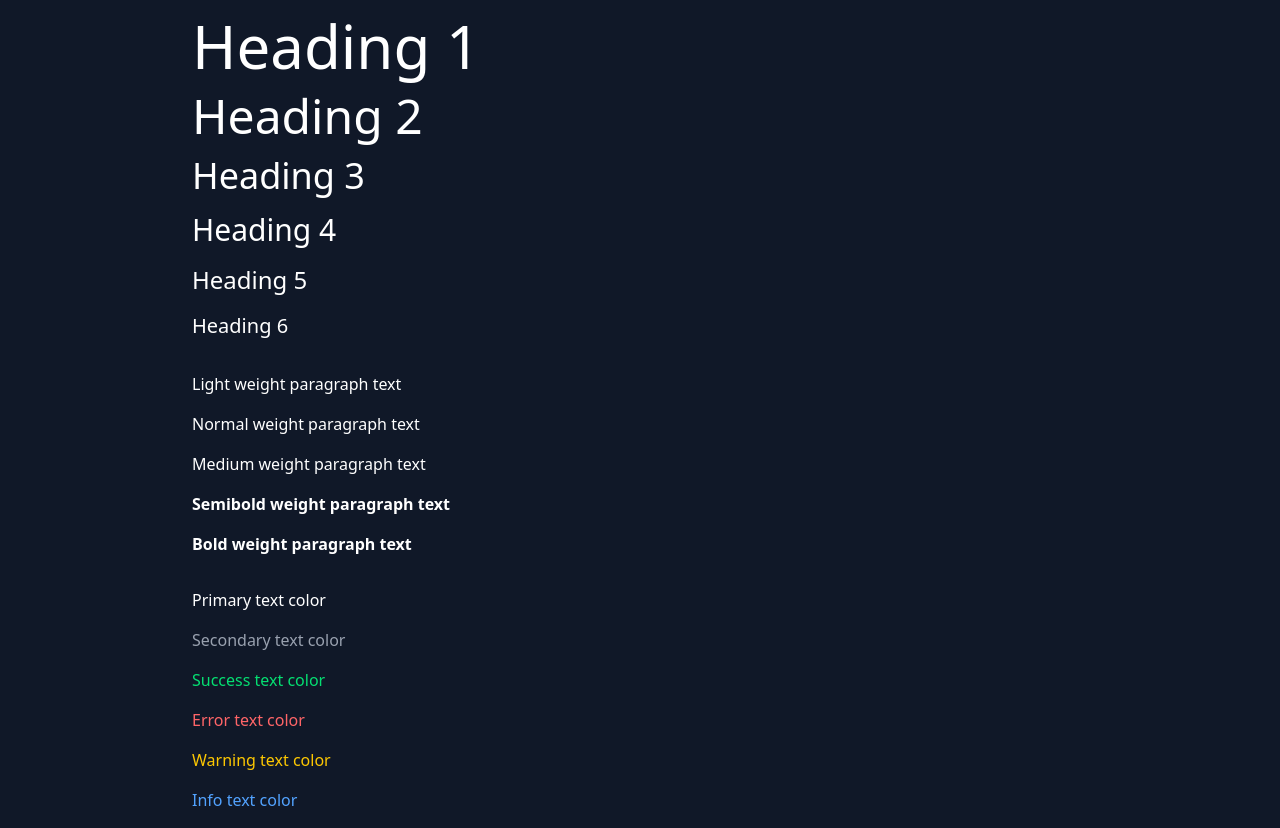
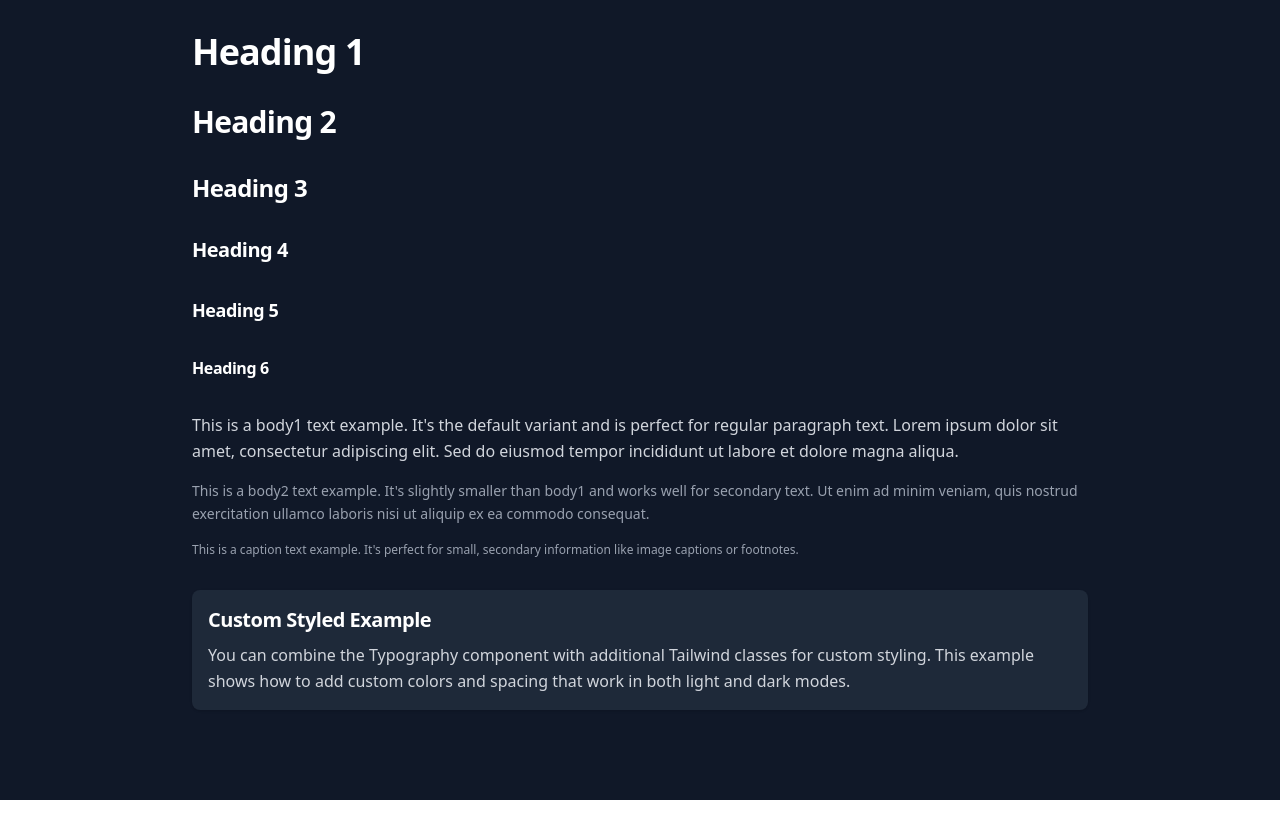
Before and after one commit to DeFosu/library-ui, a React (Vite) app: page / in a window 1280 px wide. After the commit the page ends 800 px from the top, so only its background shows below. Built offline with nearby package versions, Linux system fonts and the light colour scheme.

Commit message:
Create Typography component

```diff
--- a/src/components/Typography.tsx
+++ b/src/components/Typography.tsx
@@ -1,65 +1,55 @@
-import { ReactNode } from "react";
-
-type TypographyVariant = "h1" | "h2" | "h3" | "h4" | "h5" | "h6" | "p" | "span";
-type TypographyColor =
-  | "primary"
-  | "secondary"
-  | "success"
-  | "error"
-  | "warning"
-  | "info";
-type TypographyWeight = "light" | "normal" | "medium" | "semibold" | "bold";
+import React from "react";
 
 type TypographyProps = {
-  variant?: TypographyVariant;
-  color?: TypographyColor;
-  weight?: TypographyWeight;
+  variant?:
+    | "h1"
+    | "h2"
+    | "h3"
+    | "h4"
+    | "h5"
+    | "h6"
+    | "body1"
+    | "body2"
+    | "caption";
+  children: React.ReactNode;
   className?: string;
-  children: ReactNode;
 };
 
-const colorClasses = {
-  primary: "text-gray-900 dark:text-white",
-  secondary: "text-gray-600 dark:text-gray-400",
-  success: "text-green-600 dark:text-green-400",
-  error: "text-red-600 dark:text-red-400",
-  warning: "text-yellow-600 dark:text-yellow-400",
-  info: "text-blue-600 dark:text-blue-400",
+const variantStyles = {
+  h1: "text-4xl font-bold tracking-tight text-gray-900 dark:text-white",
+  h2: "text-3xl font-semibold tracking-tight text-gray-900 dark:text-white",
+  h3: "text-2xl font-semibold tracking-tight text-gray-900 dark:text-white",
+  h4: "text-xl font-semibold tracking-tight text-gray-900 dark:text-white",
+  h5: "text-lg font-semibold tracking-tight text-gray-900 dark:text-white",
+  h6: "text-base font-semibold tracking-tight text-gray-900 dark:text-white",
+  body1: "text-base leading-relaxed text-gray-700 dark:text-gray-300",
+  body2: "text-sm leading-relaxed text-gray-600 dark:text-gray-400",
+  caption: "text-xs text-gray-500 dark:text-gray-400",
 };
 
-const weightClasses = {
-  light: "font-light",
-  normal: "font-normal",
-  medium: "font-medium",
-  semibold: "font-semibold",
-  bold: "font-bold",
+export const Typography: React.FC<TypographyProps> = ({
+  variant = "body1",
+  children,
+  className = "",
+}) => {
+  const baseStyles = variantStyles[variant];
+  const combinedClassName = `${baseStyles} ${className}`;
+
+  // Use semantic HTML elements based on variant
+  switch (variant) {
+    case "h1":
+      return <h1 className={combinedClassName}>{children}</h1>;
+    case "h2":
+      return <h2 className={combinedClassName}>{children}</h2>;
+    case "h3":
+      return <h3 className={combinedClassName}>{children}</h3>;
+    case "h4":
+      return <h4 className={combinedClassName}>{children}</h4>;
+    case "h5":
+      return <h5 className={combinedClassName}>{children}</h5>;
+    case "h6":
+      return <h6 className={combinedClassName}>{children}</h6>;
+    default:
+      return <p className={combinedClassName}>{children}</p>;
+  }
 };
-
-const variantClasses = {
-  h1: "text-4xl md:text-5xl lg:text-6xl",
-  h2: "text-3xl md:text-4xl lg:text-5xl",
-  h3: "text-2xl md:text-3xl lg:text-4xl",
-  h4: "text-xl md:text-2xl lg:text-3xl",
-  h5: "text-lg md:text-xl lg:text-2xl",
-  h6: "text-base md:text-lg lg:text-xl",
-  p: "text-base",
-  span: "text-base",
-};
-
-export const Typography = ({
-  variant = "p",
-  color = "primary",
-  weight = "normal",
-  className = "",
-  children,
-}: TypographyProps) => {
-  const Component = variant;
-  const classes = [
-    variantClasses[variant],
-    colorClasses[color],
-    weightClasses[weight],
-    className,
-  ].join(" ");
-
-  return <Component className={classes}>{children}</Component>;
-};
--- a/src/main.tsx
+++ b/src/main.tsx
@@ -1,67 +1,60 @@
-import { StrictMode } from "react";
-import { createRoot } from "react-dom/client";
+import React from "react";
+import ReactDOM from "react-dom/client";
 import { Typography } from "./components/Typography";
 import "./index.css";
 
 const App = () => {
   return (
-    <main className="flex flex-col items-center justify-center min-h-screen dark:bg-gray-900 light:bg-red-500 gap-8 p-4">
-      <div className="max-w-4xl w-full space-y-8">
-        {/* Typography Examples */}
-        <section className="space-y-4">
+    <div className="min-h-screen bg-gray-50 dark:bg-gray-900 p-8 transition-colors duration-200">
+      <div className="max-w-4xl mx-auto space-y-8">
         <Typography variant="h1">Heading 1</Typography>
         <Typography variant="h2">Heading 2</Typography>
         <Typography variant="h3">Heading 3</Typography>
         <Typography variant="h4">Heading 4</Typography>
         <Typography variant="h5">Heading 5</Typography>
         <Typography variant="h6">Heading 6</Typography>
-        </section>
 
-        <section className="space-y-4">
-          <Typography variant="p" weight="light">
-            Light weight paragraph text
+        <div className="space-y-4">
+          <Typography variant="body1">
+            This is a body1 text example. It's the default variant and is
+            perfect for regular paragraph text. Lorem ipsum dolor sit amet,
+            consectetur adipiscing elit. Sed do eiusmod tempor incididunt ut
+            labore et dolore magna aliqua.
           </Typography>
-          <Typography variant="p" weight="normal">
-            Normal weight paragraph text
+
+          <Typography variant="body2">
+            This is a body2 text example. It's slightly smaller than body1 and
+            works well for secondary text. Ut enim ad minim veniam, quis nostrud
+            exercitation ullamco laboris nisi ut aliquip ex ea commodo
+            consequat.
           </Typography>
-          <Typography variant="p" weight="medium">
-            Medium weight paragraph text
+
+          <Typography variant="caption">
+            This is a caption text example. It's perfect for small, secondary
+            information like image captions or footnotes.
           </Typography>
-          <Typography variant="p" weight="semibold">
-            Semibold weight paragraph text
+        </div>
+
+        <div className="mt-8 p-4 bg-white dark:bg-gray-800 rounded-lg shadow transition-colors duration-200">
+          <Typography variant="h4" className="text-blue-600 dark:text-blue-400">
+            Custom Styled Example
           </Typography>
-          <Typography variant="p" weight="bold">
-            Bold weight paragraph text
+          <Typography
+            variant="body1"
+            className="mt-2 text-gray-700 dark:text-gray-300"
+          >
+            You can combine the Typography component with additional Tailwind
+            classes for custom styling. This example shows how to add custom
+            colors and spacing that work in both light and dark modes.
           </Typography>
-        </section>
-
-        <section className="space-y-4">
-          <Typography variant="p" color="primary">
-            Primary text color
-          </Typography>
-          <Typography variant="p" color="secondary">
-            Secondary text color
-          </Typography>
-          <Typography variant="p" color="success">
-            Success text color
-          </Typography>
-          <Typography variant="p" color="error">
-            Error text color
-          </Typography>
-          <Typography variant="p" color="warning">
-            Warning text color
-          </Typography>
-          <Typography variant="p" color="info">
-            Info text color
-          </Typography>
-        </section>
         </div>
-    </main>
+      </div>
+    </div>
   );
 };
 
-createRoot(document.getElementById("root")!).render(
-  <StrictMode>
+ReactDOM.createRoot(document.getElementById("root")!).render(
+  <React.StrictMode>
     <App />
-  </StrictMode>
+  </React.StrictMode>
 );
```
Lines whose indentation alone changed are shown as unchanged.
